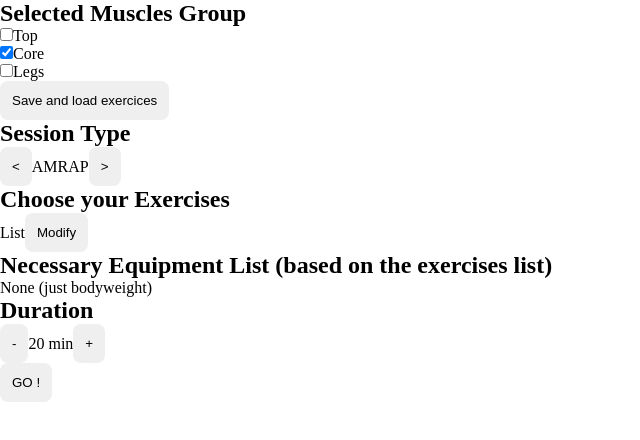
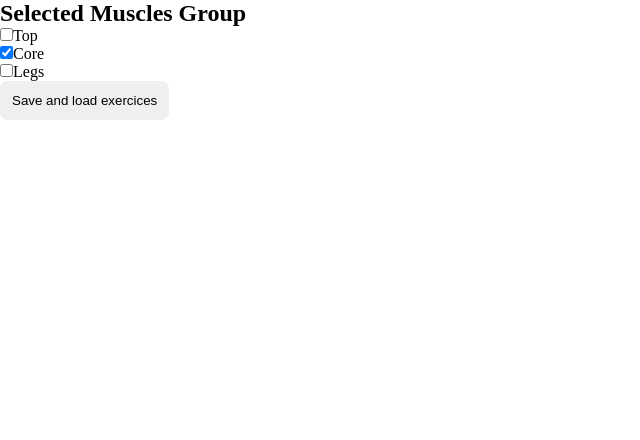
Before and after one commit to sam-ebe/workout-rush, a React (Vite) app: page / in a window 1280 px wide. Shown: the top 440 px of the page, without its empty margins (0-640 px from the left). Built offline with nearby package versions, Linux system fonts and the light colour scheme.

Commit message:
added conditionnal display for Session Select Screen

```diff
--- a/src/components/SessionSelect.jsx
+++ b/src/components/SessionSelect.jsx
@@ -13,6 +13,7 @@ function SessionSelect() {
     getRandomInArray(allMuscleGroup),
   ]);
   const [isSavedMuscleGroup, setIsSavedMuscleGroup] = useState(false);
+  const [firstTimeSaved, setFirstTimeSaved] = useState(false);
 
   const handleOpen = () => {
     setOpen(true);
@@ -30,6 +31,11 @@ function SessionSelect() {
   };
 
   const handleSaveMuscleGroup = (val) => {
+    if (!isSavedMuscleGroup) {
+      // the "rest" of StyledSessionSelect is hidden only the first time isSavedMuscleGroup turns from false to true.
+      // After that it remains always displayed, just refreshing the loaded data (exercices and eauipment)
+      setFirstTimeSaved(true);
+    }
     setIsSavedMuscleGroup(val);
   };
 
@@ -44,7 +50,8 @@ function SessionSelect() {
           isSavedMuscleGroup={isSavedMuscleGroup}
           handleSaveMuscleGroup={handleSaveMuscleGroup}
         />
-
+        {(firstTimeSaved || isSavedMuscleGroup) && (
+          <>
             {/* Changes only the number of reps/series (if displayed in the exercises list. For example : no numbers for AMRAP) and session duration */}
             <h2>Session Type</h2>
             <Selector>
@@ -79,6 +86,8 @@ function SessionSelect() {
                 <ExercicesModalContent handleClose={handleClose} />
               </Modal>
             )}
+          </>
+        )}
       </StyledSessionSelect>
     </>
   );
```
Lines whose indentation alone changed are shown as unchanged.
